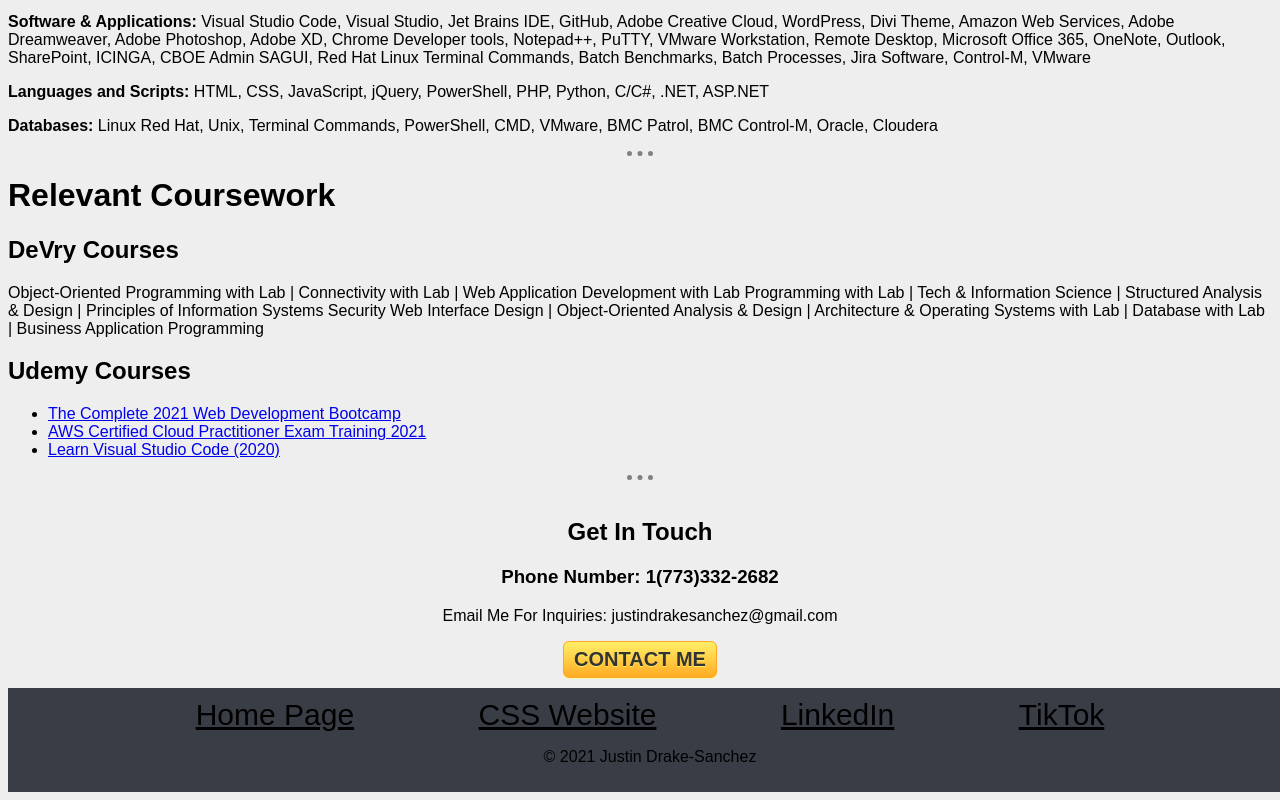
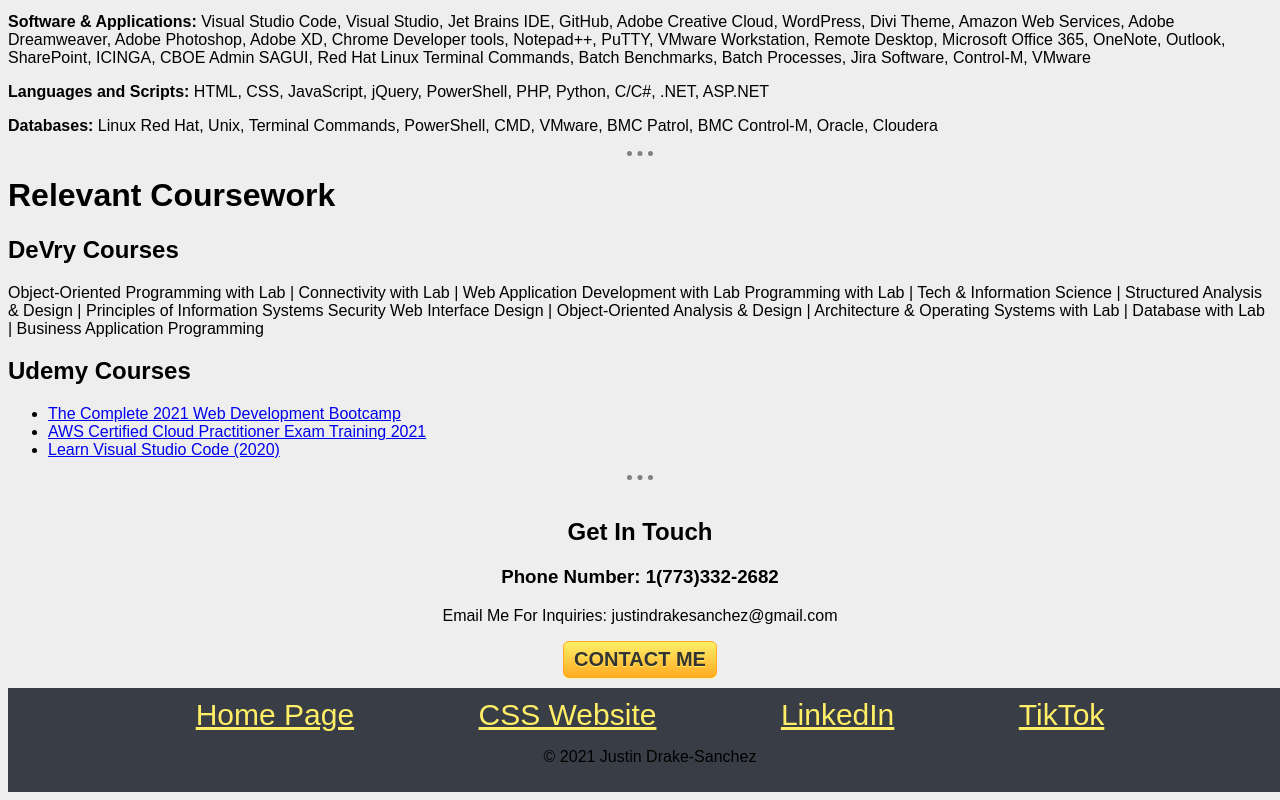
Before and after one commit to jds/jds, a plain HTML site: page index.html in a window 1280 px wide. Shown: the part 2585-3385 px from the top of the page. Drawn offline with Linux system fonts and the light colour scheme.

Commit message:
Add files via upload

```diff
--- a/css/styles.css
+++ b/css/styles.css
@@ -223,7 +223,7 @@ tr {
 }
 
 .footer-link {
-  color: black;
+  color: #ffee66;
   font-size: 30px;
   margin: 2em;
 }
```
